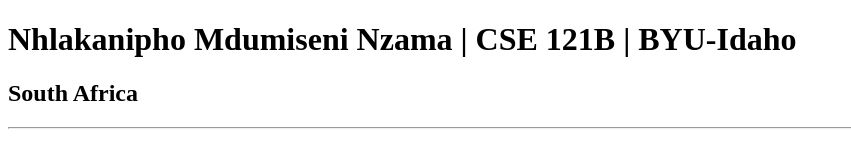
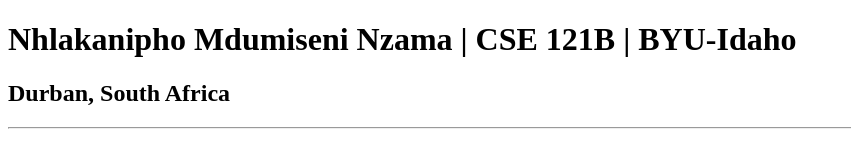
Before and after one commit to nhnz/cse121b, a plain HTML site: page index.html in a window 1280 px wide. Shown: the whole page, without its empty margins (0-851 px from the left). Drawn offline with Linux system fonts and the light colour scheme.

Commit message:
location update

```diff
--- a/index.html
+++ b/index.html
@@ -7,7 +7,7 @@
 </head>
 <body>
     <h1>Nhlakanipho Mdumiseni Nzama | CSE 121B | BYU-Idaho</h1>
-    <h2>South Africa</h2>
+    <h2>Durban, South Africa</h2>
     <hr>
 
 </body>
```
